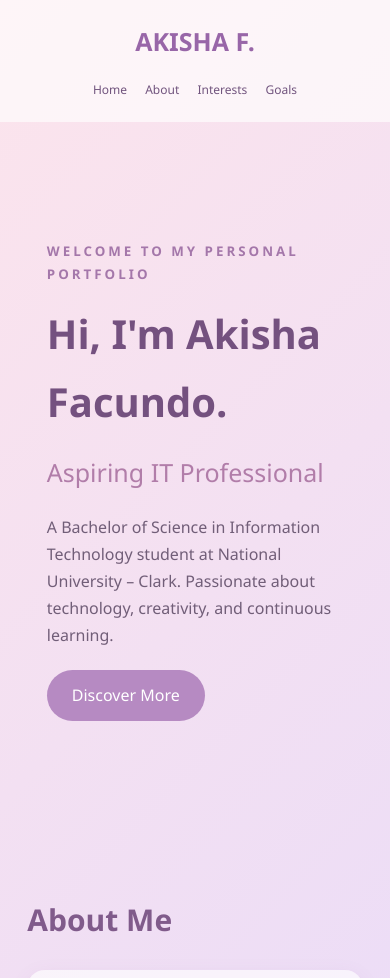
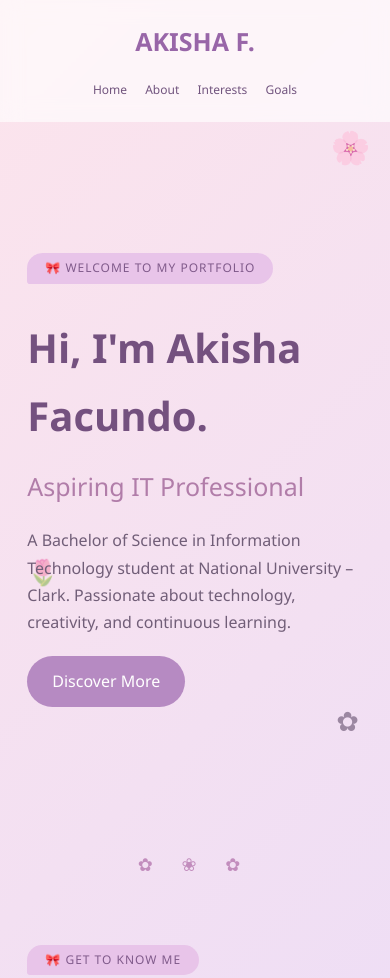
Before and after one commit to Facundoakisha/klou, a plain HTML site: page index.html in a window 390 px wide. Shown: the top 978 px of the page. Drawn offline with Linux system fonts and the light colour scheme.

Commit message:
Refactor index.html for title and layout improvements
Updated the title and added a ribbon to the hero section. Enhanced the styling for better layout and responsiveness. Modified footer content for clarity.

```diff
--- a/index.html
+++ b/index.html
@@ -4,7 +4,8 @@
 <head>
     <meta charset="UTF-8">
     <meta name="viewport" content="width=device-width, initial-scale=1.0">
-    <title>Akisha Facundo | Portfolio</title>
+
+    <title>Akisha Facundo | Personal Portfolio</title>
 
     <style>
         * {
@@ -16,10 +17,18 @@
 
         body {
             font-family: 'Segoe UI', Arial, sans-serif;
-            background: linear-gradient(135deg, #fce4ec, #eadcf8, #f8e8f5);
+            background: linear-gradient(
+                135deg,
+                #fce4ec,
+                #eadcf8,
+                #f8e8f5
+            );
             color: #55405f;
             line-height: 1.7;
+            overflow-x: hidden;
         }
+
+        /* NAVIGATION */
 
         header {
             padding: 20px 8%;
@@ -27,6 +36,10 @@
             justify-content: space-between;
             align-items: center;
             background: rgba(255,255,255,0.65);
+            position: sticky;
+            top: 0;
+            z-index: 10;
+            backdrop-filter: blur(10px);
         }
 
         .logo {
@@ -46,18 +59,60 @@
             color: #c17eae;
         }
 
+        /* FLOWER DECORATIONS */
+
+        .flower {
+            position: absolute;
+            font-size: 32px;
+            opacity: 0.55;
+            pointer-events: none;
+            z-index: 0;
+        }
+
+        .flower-one {
+            top: 150px;
+            right: 10%;
+        }
+
+        .flower-two {
+            top: 550px;
+            left: 7%;
+            font-size: 25px;
+        }
+
+        .flower-three {
+            right: 8%;
+            bottom: 100px;
+            font-size: 27px;
+        }
+
+        /* RIBBON DESIGN */
+
+        .ribbon {
+            display: inline-block;
+            background: #e8c4e9;
+            color: #805b8b;
+            padding: 5px 18px;
+            border-radius: 20px 20px 20px 4px;
+            font-size: 12px;
+            letter-spacing: 1px;
+            margin-bottom: 15px;
+            width: fit-content;
+        }
+
+        .ribbon::before {
+            content: "🎀 ";
+        }
+
+        /* HOME SECTION */
+
         .hero {
             min-height: 85vh;
             display: flex;
             flex-direction: column;
             justify-content: center;
             padding: 80px 12%;
-        }
-
-        .hero small {
-            color: #a477aa;
-            letter-spacing: 3px;
-            font-weight: bold;
+            position: relative;
         }
 
         .hero h1 {
@@ -94,8 +149,11 @@
             transform: translateY(-3px);
         }
 
+        /* GENERAL SECTIONS */
+
         section {
             padding: 75px 12%;
+            position: relative;
         }
 
         .section-title {
@@ -108,12 +166,28 @@
             background: rgba(255,255,255,0.65);
             padding: 30px;
             border-radius: 18px;
+            border: 1px solid #efd9ed;
             box-shadow: 0 5px 20px rgba(130,90,140,0.08);
         }
 
+        /* FLOWER DIVIDER */
+
+        .flower-divider {
+            text-align: center;
+            color: #c28dbd;
+            letter-spacing: 12px;
+            padding: 10px;
+            font-size: 18px;
+        }
+
+        /* INTERESTS */
+
         .interests {
             display: grid;
-            grid-template-columns: repeat(auto-fit, minmax(180px, 1fr));
+            grid-template-columns: repeat(
+                auto-fit,
+                minmax(180px, 1fr)
+            );
             gap: 20px;
         }
 
@@ -123,10 +197,12 @@
             border-radius: 15px;
             text-align: center;
             transition: 0.3s;
+            border: 1px solid #efd9ed;
         }
 
         .interest:hover {
             transform: translateY(-5px);
+            box-shadow: 0 8px 18px rgba(130,90,140,0.12);
         }
 
         .interest h3 {
@@ -138,6 +214,8 @@
             color: #806e85;
         }
 
+        /* FOOTER */
+
         footer {
             text-align: center;
             padding: 25px;
@@ -145,6 +223,8 @@
             color: #856d8b;
             font-size: 13px;
         }
+
+        /* MOBILE RESPONSIVE */
 
         @media(max-width:600px) {
             header {
@@ -160,14 +240,33 @@
             section {
                 padding: 55px 7%;
             }
+
+            .hero {
+                padding: 60px 7%;
+            }
+
+            .flower-one {
+                right: 5%;
+                top: 120px;
+            }
         }
+
     </style>
 </head>
 
 <body>
 
+    <!-- FLOWER DECORATIONS -->
+
+    <div class="flower flower-one">🌸</div>
+    <div class="flower flower-two">🌷</div>
+    <div class="flower flower-three">✿</div>
+
+
     <!-- NAVIGATION -->
+
     <header>
+
         <div class="logo">AKISHA F.</div>
 
         <nav>
@@ -176,11 +275,17 @@
             <a href="#interests">Interests</a>
             <a href="#goals">Goals</a>
         </nav>
+
     </header>
 
+
     <!-- HOME SECTION -->
+
     <div class="hero" id="home">
-        <small>WELCOME TO MY PERSONAL PORTFOLIO</small>
+
+        <span class="ribbon">
+            WELCOME TO MY PORTFOLIO
+        </span>
 
         <h1>Hi, I'm Akisha Facundo.</h1>
 
@@ -193,14 +298,28 @@
             and continuous learning.
         </p>
 
-        <a href="#about" class="btn">Discover More</a>
+        <a href="#about" class="btn">
+            Discover More
+        </a>
+
     </div>
 
-    <!-- ABOUT ME -->
+
+    <div class="flower-divider">
+        ✿ ❀ ✿
+    </div>
+
+
+    <!-- ABOUT ME SECTION -->
+
     <section id="about">
+
+        <span class="ribbon">GET TO KNOW ME</span>
+
         <h2 class="section-title">About Me</h2>
 
         <div class="card">
+
             <p>
                 Hello! I am Akisha Facundo, currently pursuing
                 a Bachelor of Science in Information Technology
@@ -218,11 +337,23 @@
                 improvement are important steps toward
                 achieving my dreams.
             </p>
+
         </div>
+
     </section>
 
-    <!-- INTERESTS -->
+
+    <div class="flower-divider">
+        🌸 ❀ 🌸
+    </div>
+
+
+    <!-- INTERESTS SECTION -->
+
     <section id="interests">
+
+        <span class="ribbon">THINGS I LOVE</span>
+
         <h2 class="section-title">My Interests</h2>
 
         <div class="interests">
@@ -260,30 +391,66 @@
             </div>
 
         </div>
+
     </section>
 
-    <!-- MY GOALS -->
+
+    <div class="flower-divider">
+        ✿ 🌷 ✿
+    </div>
+
+
+    <!-- GOALS SECTION -->
+
     <section id="goals">
+
+        <span class="ribbon">MY DREAMS & ASPIRATIONS</span>
+
         <h2 class="section-title">My Goals</h2>
 
         <div class="card">
+
             <p>
                 My goal is to continuously develop my technical
                 knowledge, strengthen my programming skills,
                 and gain valuable experience in the IT industry.
 
+                <br><br>
+
                 I aspire to become a skilled IT professional
                 who can create meaningful solutions through
-                technology.
+                technology. I want to keep learning, growing,
+                and challenging myself to become better
+                every day.
             </p>
+
         </div>
+
     </section>
 
+
+    <div class="flower-divider">
+        🌸 ❀ 🎀 ❀ 🌸
+    </div>
+
+
     <!-- FOOTER -->
+
     <footer>
+
         <p>© 2026 Akisha Facundo | Personal Portfolio</p>
-        <p>BS Information Technology | NU Clark</p>
+
+        <p>
+            BS Information Technology |
+            National University – Clark
+        </p>
+
+        <p>Made with ♡ and creativity</p>
+
     </footer>
 
 </body>
 </html>
+
+</body>
+</html>
```
